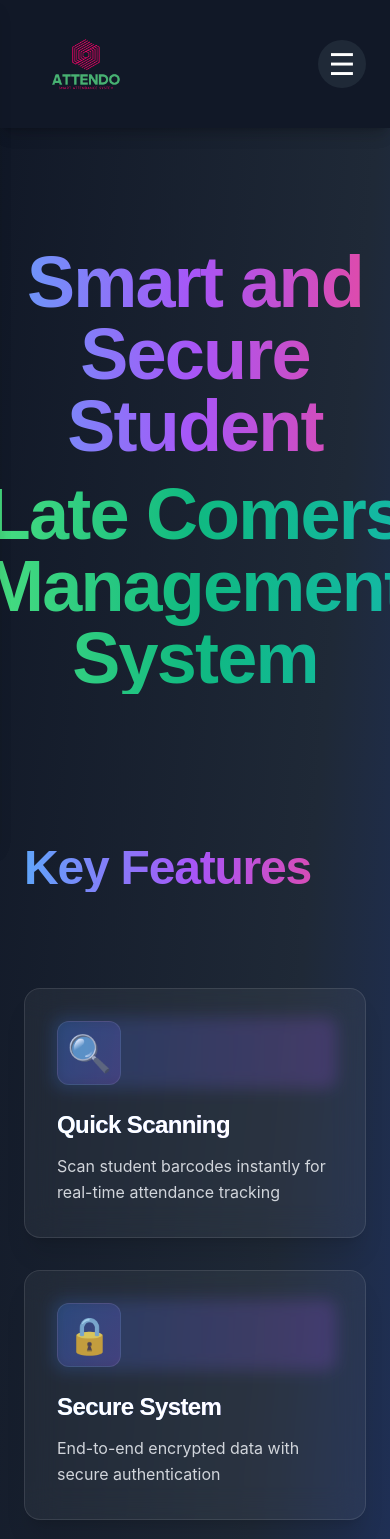
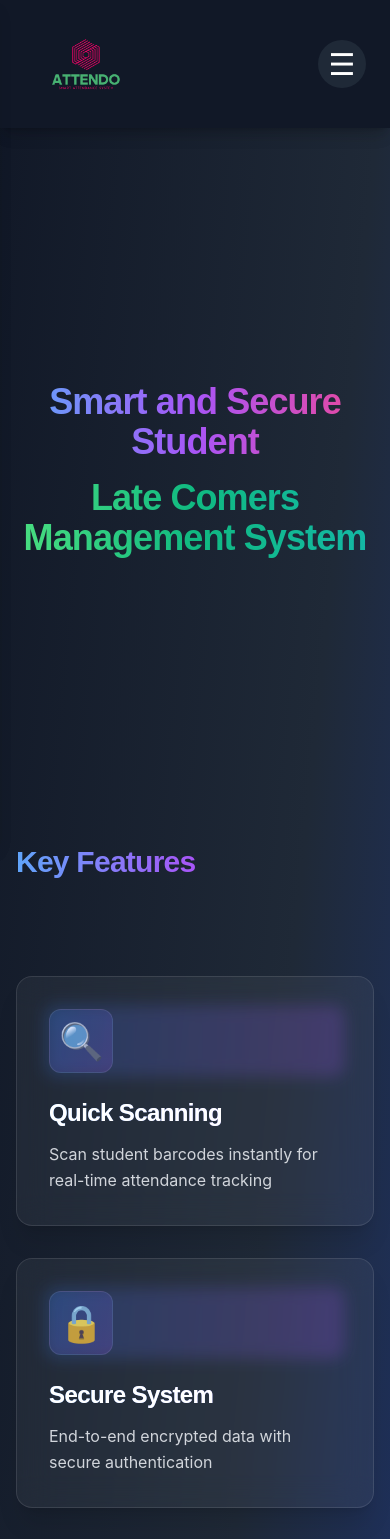
Before and after one commit to vamshikrishnasai/attendo-client, a React (Vite) app: page / in a window 390 px wide. Shown: the top 1539 px of the page. Built offline with nearby package versions, Linux system fonts and the light colour scheme; no server answers.

Commit message:
improved the view

```diff
--- a/src/components/ui/body.jsx
+++ b/src/components/ui/body.jsx
@@ -66,9 +66,9 @@ const Body = () => {
   ]
 
   return (
-    <div className="min-h-screen bg-gradient-to-br from-gray-900 via-gray-800 to-blue-900">
+    <div className="min-h-screen bg-gradient-to-br from-gray-900 via-gray-800 to-blue-900 overflow-x-hidden">
       <Nav scrollToSection={scrollToSection} aboutRef={aboutRef} contactRef={contactRef} />
-      <div className="container mx-auto px-6 pt-24">
+      <div className="container mx-auto px-4 sm:px-6 pt-24">
 
         <section className="min-h-[calc(100vh-6rem)] flex items-center justify-center">
           <motion.div
@@ -77,16 +77,16 @@ const Body = () => {
             transition={{ duration: 0.8 }}
             className="space-y-4"
           >
-            <h1 className='text-center font-bold text-7xl bg-clip-text text-transparent bg-gradient-to-r from-blue-400 via-purple-500 to-pink-500 mb-4 font-poppins tracking-tight'>
+            <h1 className='text-center font-bold text-4xl md:text-7xl bg-clip-text text-transparent bg-gradient-to-r from-blue-400 via-purple-500 to-pink-500 mb-4 font-poppins tracking-tight'>
               Smart and Secure Student
             </h1>
-            <h1 className='text-center font-bold text-7xl bg-clip-text text-transparent bg-gradient-to-r from-green-400 via-emerald-500 to-teal-500 mb-16 font-poppins tracking-tight'>
+            <h1 className='text-center font-bold text-4xl md:text-7xl bg-clip-text text-transparent bg-gradient-to-r from-green-400 via-emerald-500 to-teal-500 mb-16 font-poppins tracking-tight'>
               Late Comers Management System
             </h1>
           </motion.div>
         </section>
 
-        <h1 className='  bg-clip-text text-transparent  bg-gradient-to-r from-blue-400 via-purple-500 to-pink-500 text-5xl font-bold font-poppins tracking-tight'>Key Features</h1>
+        <h1 className='bg-clip-text text-transparent bg-gradient-to-r from-blue-400 via-purple-500 to-pink-500 text-3xl md:text-5xl font-bold font-poppins tracking-tight'>Key Features</h1>
         <section className="min-h-screen py-24">
           <motion.div
             initial={{ opacity: 0, y: 40 }}
@@ -94,13 +94,11 @@ const Body = () => {
             transition={{ duration: 0.8 }}
             className="grid grid-cols-1 md:grid-cols-3 gap-8"
           >
-
             {features.map((feature, index) => (
               <FeatureCard key={index} {...feature} />
             ))}
           </motion.div>
         </section>
-
 
         <section ref={aboutRef} className="min-h-screen py-32">
           <motion.div
@@ -109,14 +107,13 @@ const Body = () => {
             transition={{ duration: 0.8 }}
             className="max-w-3xl mx-auto"
           >
-            <h2 className="text-5xl  bg-clip-text  font-bold text-transparent bg-gradient-to-r from-blue-400 via-purple-500 to-pink-500 mb-8 text-center">About Us</h2>
-            <div className="space-y-6 text-gray-300 text-lg backdrop-blur-lg bg-white/5 p-8 rounded-2xl">
-               <img src="logo.png" alt=""  className='h-48 mx-auto'/>
+            <h2 className="text-3xl md:text-5xl bg-clip-text font-bold text-transparent bg-gradient-to-r from-blue-400 via-purple-500 to-pink-500 mb-8 text-center">About Us</h2>
+            <div className="space-y-6 text-gray-300 text-base md:text-lg backdrop-blur-lg bg-white/5 p-4 md:p-8 rounded-2xl">
+               <img src="logo.png" alt="" className='h-32 md:h-48 mx-auto'/>
               <p>Attendo is a smart and secure latecomers management system designed to modernize attendance tracking in educational institutions. Our application enables institutions to monitor student punctuality through secure barcode scanning, geofencing-based verification, and real-time data analysis. By identifying latecomers automatically and generating insightful reports, Attendo helps faculty and administrators take timely actions and maintain discipline. With features such as instant notifications, performance dashboards, and reliable analytics, Attendo transforms traditional attendance into a data-driven tool for improving time management and accountability. Our mission is to support schools, colleges, and academic departments in creating a more organized, transparent, and responsible academic environment through the power of technology.</p>
             </div>
           </motion.div>
         </section>
-
 
         <section ref={contactRef} className="min-h-screen py-32">
           <motion.div
@@ -125,8 +122,8 @@ const Body = () => {
             transition={{ duration: 0.8 }}
             className="max-w-3xl mx-auto"
           >
-            <h2 className="text-5xl bg-clip-text  font-bold text-transparent bg-gradient-to-r from-blue-400 via-purple-500 to-pink-500 mb-8 text-center">Contact Us</h2>
-            <form className="space-y-6 backdrop-blur-lg bg-white/5 p-8 rounded-2xl">
+            <h2 className="text-3xl md:text-5xl bg-clip-text font-bold text-transparent bg-gradient-to-r from-blue-400 via-purple-500 to-pink-500 mb-8 text-center">Contact Us</h2>
+            <form className="space-y-6 backdrop-blur-lg bg-white/5 p-4 md:p-8 rounded-2xl">
               <div className="space-y-2">
                 <label className="text-white">Email</label>
                 <input
@@ -150,7 +147,6 @@ const Body = () => {
           </motion.div>
         </section>
 
-        {/* Footer Section */}
         <footer className="py-8 text-center border-t border-gray-800">
           <motion.p
             initial={{ opacity: 0 }}
```
